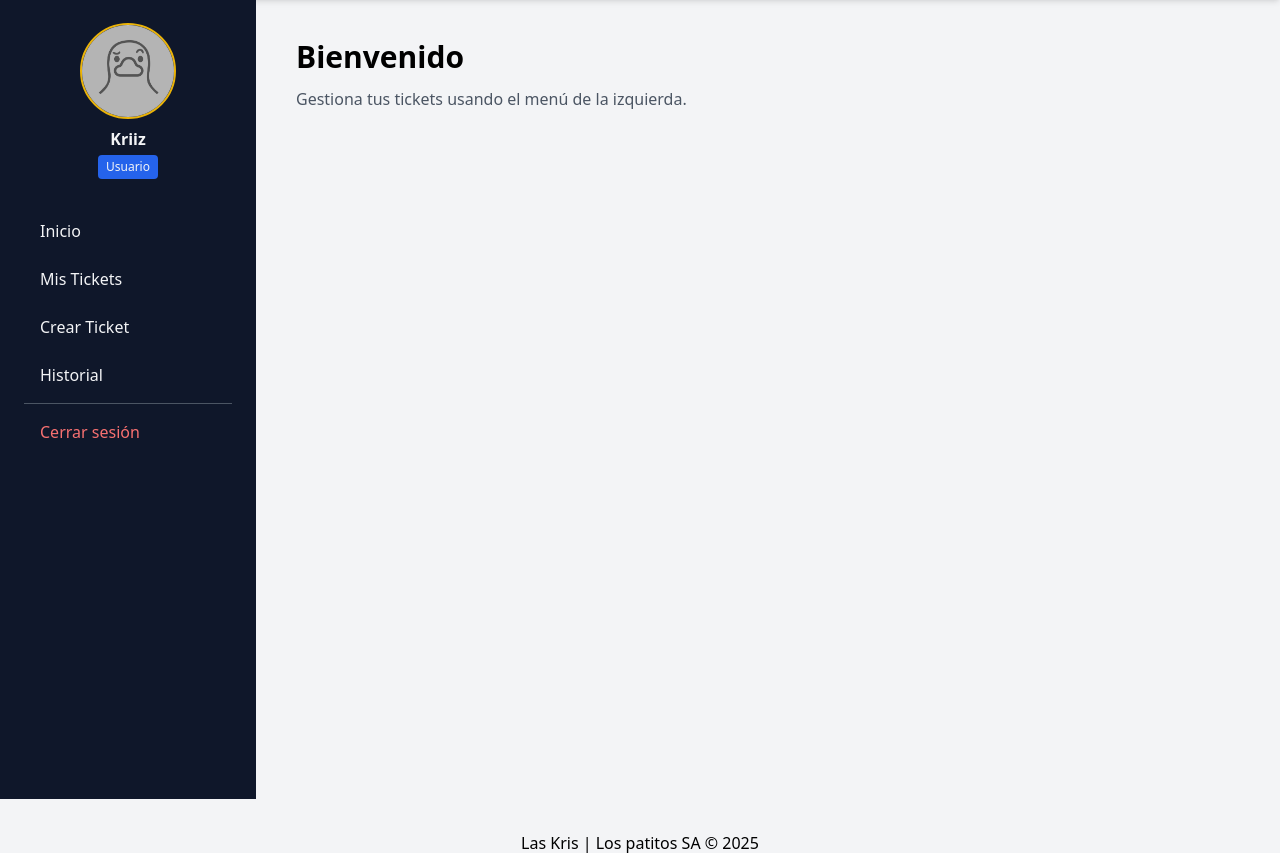
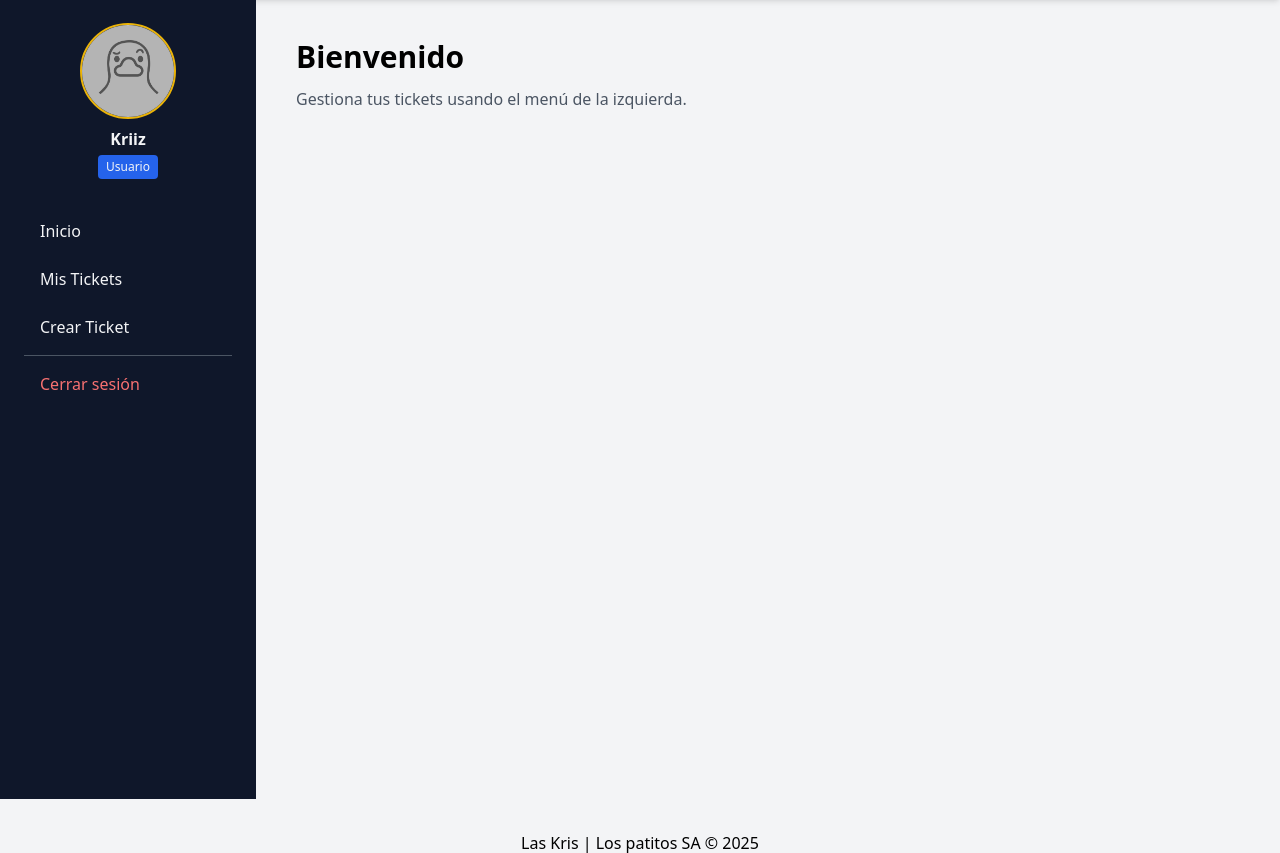
Before and after one commit to ikrisr/lospatitoscr.com, a PHP site: page /dashboard in a window 1280 px wide. Shown: the part 57-910 px from the top of the page. Run offline with PHP 8.4, Linux system fonts and the light colour scheme; some libraries are stand-ins or nearby versions.

Commit message:
- Limpieza del sidebar y mejoras UI - Actualización de modelos y rutas del módulo de tickets.

```diff
--- a/app/Views/layouts/sidebar.php
+++ b/app/Views/layouts/sidebar.php
@@ -25,9 +25,6 @@
       <a href="/tickets/crear"
          class="block px-4 py-2 rounded hover:bg-gray-700">Crear Ticket</a>
 
-      <a href="/tickets/historial"
-         class="block px-4 py-2 rounded hover:bg-gray-700">Historial</a>
-
       <hr class="border-gray-600 my-4">
 
       <a href="/logout"
--- a/app/Views/layouts/topbar.php
+++ b/app/Views/layouts/topbar.php
@@ -1,7 +1,7 @@
 <header class="bg-yellow-600 text-white px-6 h-14 flex items-center justify-between shadow-md">
 
     <div class="flex items-center gap-3">
-        <img src="/images/logo2.png"
+        <img src="/images/logo.png"
             alt="Logo Los Patitos"
             class="h-14 w-14 object-contain rounded-md">
 
--- a/config/rutas.php
+++ b/config/rutas.php
@@ -39,11 +39,13 @@ $router->get('/admin/usuarios/desactivar/{id}', 'UserController@desactivar');
 | USUARIO – Crear y ver sus Tickets
 |--------------------------------------------------------------------------
 */
-
+// Formulario para crear ticket
 $router->get('/tickets/crear', 'TicketController@crear');
+// Guardar ticket
 $router->post('/tickets/guardar', 'TicketController@guardar');
-
+// Ver todos mis tickets
 $router->get('/tickets/mis-tickets', 'TicketController@misTickets');
+// Ver detalle de ticket
 $router->get('/tickets/detalle/{id}', 'TicketController@detalle');
 
 /*
```
Also changed, not shown: public/images/logo.png, public/images/logo2.png (deleted).
